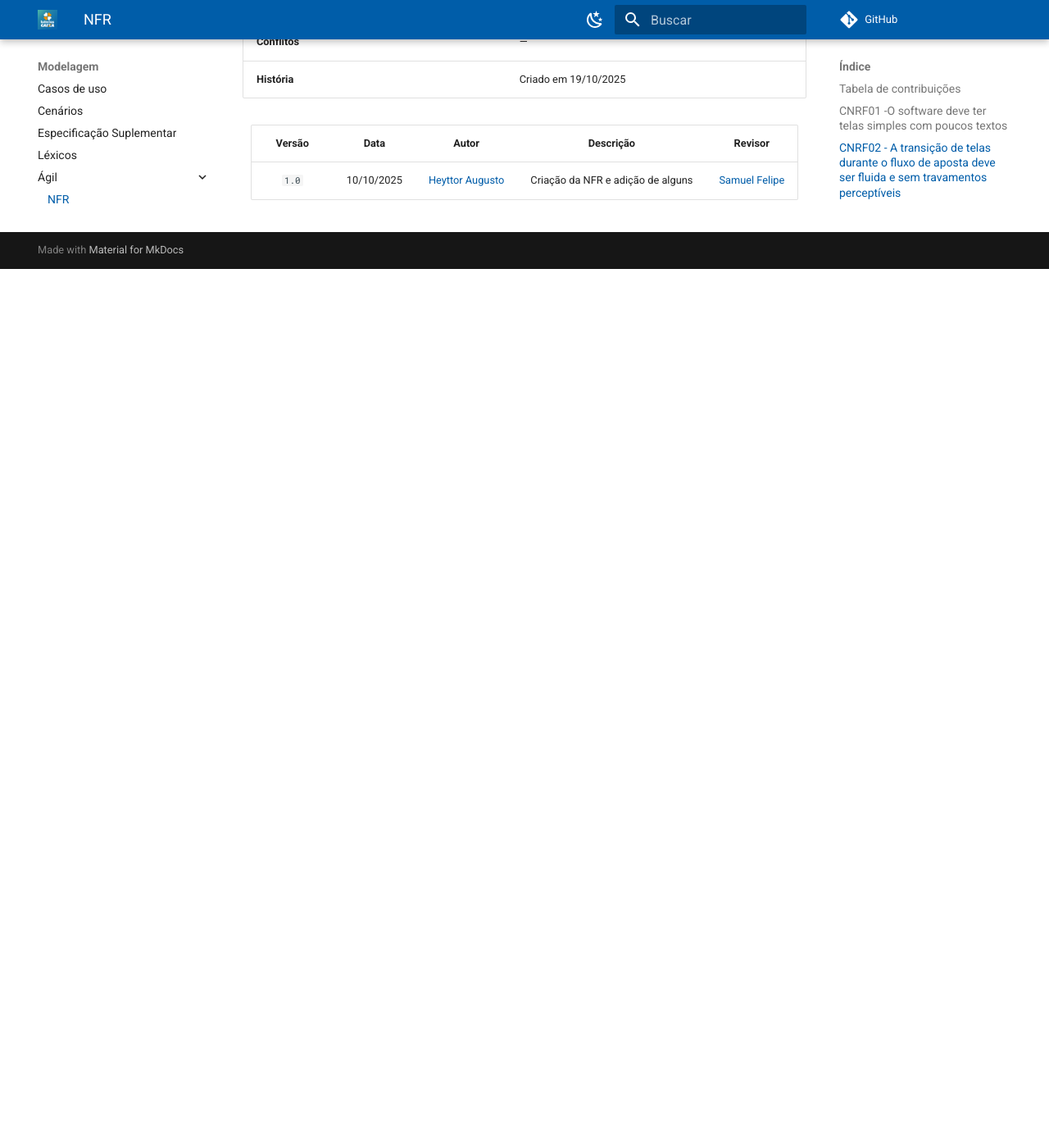
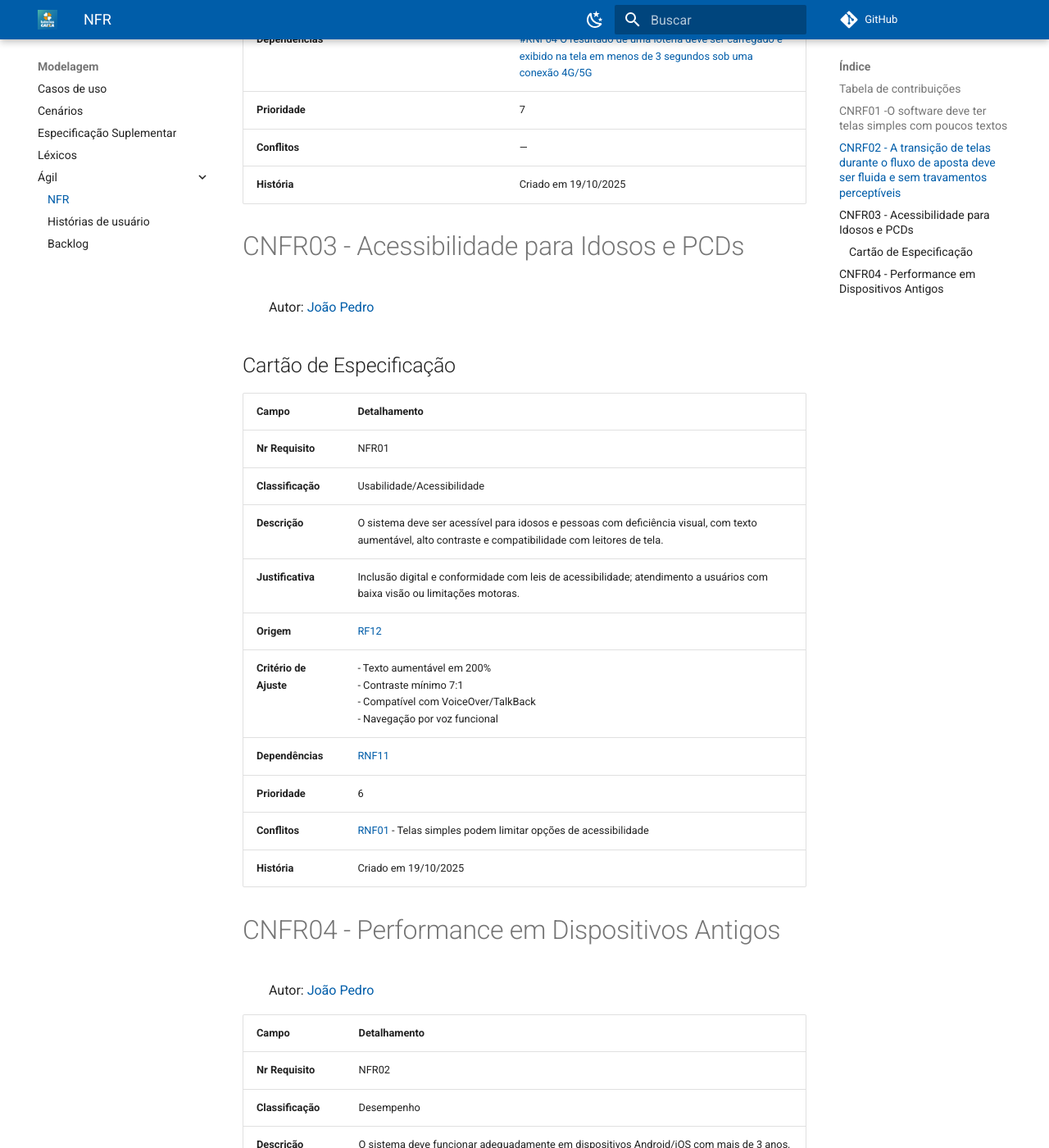
Before and after one commit to Requisitos-de-Software/2025.2-LoteriasCaixa, an MkDocs documentation site: the page built from docs/Modelagem/Ágil/NFR.md, in a window 1280 px wide and 1400 px high, scrolled down 1685 px. Shown: the whole window at 82% size. Built offline with MkDocs 1.6.1 and Material for MkDocs 9.7.7, drawn with Linux system fonts in a browser that asks for light colours; comment, search, counter and statistics services are not loaded; before the commit the page ends 2013 px from its top, so only the background shows below that; some of the changed text lies outside the part shown.

Commit message:
[ADD] NFRs

```diff
--- a/docs/Modelagem/Ágil/NFR.md
+++ b/docs/Modelagem/Ágil/NFR.md
@@ -3,9 +3,10 @@
 | Aluno | Descrição | Links|
 |-------|-----------|------|
 | [Heyttor Augusto](https://github.com/H3ytt0r62) | Criação dos # CNRF01 e #CNRF02  | [# CNRF01](#cnrf01--o-software-deve-ter-telas-simples-com-poucos-textos), [# CNRF02](#cnrf02---a-transição-de-telas-durante-o-fluxo-de-aposta-deve-ser-fluida-e-sem-travamentos-perceptíveis  ) |
-
+| [João Pedro](https://github.com/Jadequilin) | Criação dos #CNRF03 e #CNRF04 | [#CNRF03](#cnfr03---acessibilidade-para-idosos-e-pcds), [#CNRF04](#cnfr04---performance-em-dispositivos-antigos ) |
 
 # CNRF01 -O software deve ter telas simples com poucos textos
+Autor:  [Heyttor Augusto](https://github.com/H3ytt0r62)
 
 | **Campo**              |**Detalhamento**                                                                 |
 |-------------------------|----------------------------------------------------------------------------------|
@@ -37,10 +39,43 @@
 | **Conflitos**           | —                                                                                |
 | **História**            | Criado em 19/10/2025                                                            |
 
+# CNFR03 - Acessibilidade para Idosos e PCDs
+Autor: [João Pedro](https://github.com/Jadequilin)
 
+## Cartão de Especificação
+
+| **Campo**              | **Detalhamento** |
+|-------------------------|------------------|
+| **Nr Requisito**        | NFR01 |
+| **Classificação**       | Usabilidade/Acessibilidade |
+| **Descrição**           | O sistema deve ser acessível para idosos e pessoas com deficiência visual, com texto aumentável, alto contraste e compatibilidade com leitores de tela. |
+| **Justificativa**       | Inclusão digital e conformidade com leis de acessibilidade; atendimento a usuários com baixa visão ou limitações motoras. |
+| **Origem**              | [RF12](../../Elicitação/Requisitos%20Elicitados.md) |
+| **Critério de Ajuste**  | - Texto aumentável em 200%<br>- Contraste mínimo 7:1<br>- Compatível com VoiceOver/TalkBack<br>- Navegação por voz funcional |
+| **Dependências**        | [RNF11](../../Elicitação/Requisitos%20Elicitados.md) |
+| **Prioridade**          | 6 |
+| **Conflitos**           | [RNF01](../../Elicitação/Requisitos%20Elicitados.md) - Telas simples podem limitar opções de acessibilidade |
+| **História**            | Criado em 19/10/2025 |
+
+# CNFR04 - Performance em Dispositivos Antigos
+Autor: [João Pedro](https://github.com/Jadequilin)
+
+| **Campo**              | **Detalhamento** |
+|-------------------------|------------------|
+| **Nr Requisito**        | NFR02 |
+| **Classificação**       | Desempenho |
+| **Descrição**           | O sistema deve funcionar adequadamente em dispositivos Android/iOS com mais de 3 anos, mesmo com hardware limitado e conexões instáveis. |
+| **Justificativa**       | Grande parcela de usuários possui dispositivos antigos; performance ruim leva ao abandono do aplicativo. |
+| **Origem**              | [RNF11](../../Elicitação/Requisitos%20Elicitados.md), [RNF12](../../Elicitação/Requisitos%20Elicitados.md) |
+| **Critério de Ajuste**  | - Funcionamento em Android 8+ e iOS 12+<br>- Uso de RAM ≤150MB<br>- Carregamento ≤5s em 3G<br>- Estável com 3% de perda de pacotes |
+| **Dependências**        | [RNF04](../../Elicitação/Requisitos%20Elicitados.md), [RNF08](../../Elicitação/Requisitos%20Elicitados.md) |
+| **Prioridade**          | 7 |
+| **Conflitos**           | [RNF06](../../Elicitação/Requisitos%20Elicitados.md) - Interface rica pode impactar performance |
+| **História**            | Criado em 19/10/2025 |
 
 
 
 | Versão | Data       | Autor               | Descrição                                    | Revisor |
 |:--------:|:------------:|:---------------------:|:----------------------------------------------:|:---------:|
-| ``1.0``    | 10/10/2025 | [Heyttor Augusto](https://github.com/H3ytt0r62)   | Criação da NFR e adição de alguns| [Samuel Felipe](https://github.com/TerminaKng05) |
+| ``1.0``    | 19/10/2025 | [Heyttor Augusto](https://github.com/H3ytt0r62)   | Criação da NFR e adição de alguns| [Samuel Felipe](https://github.com/TerminaKng05) |
+| ``1.1`` | 19/10/2025 | [João Pedro](https://github.com/Jadequilin) | Criação das CNRF's 3 e 4 | [Rivadalvio Joaquim](https://github.com/RivaFilho) |
```
Also changed, not shown: other parts of docs/Modelagem/Ágil/NFR.md (+1 -0 lines), docs/Elicitação/Requisitos Elicitados.md (+6 -5 lines), docs/Modelagem/Ágil/História de usuário.md (+13 -0 lines).
